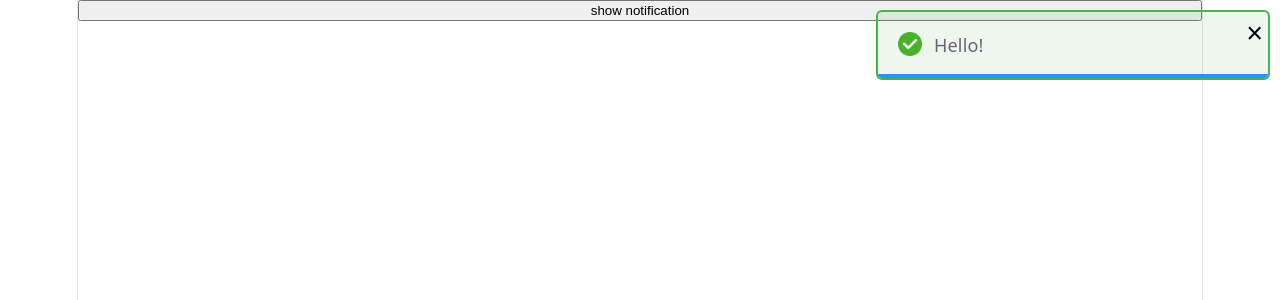
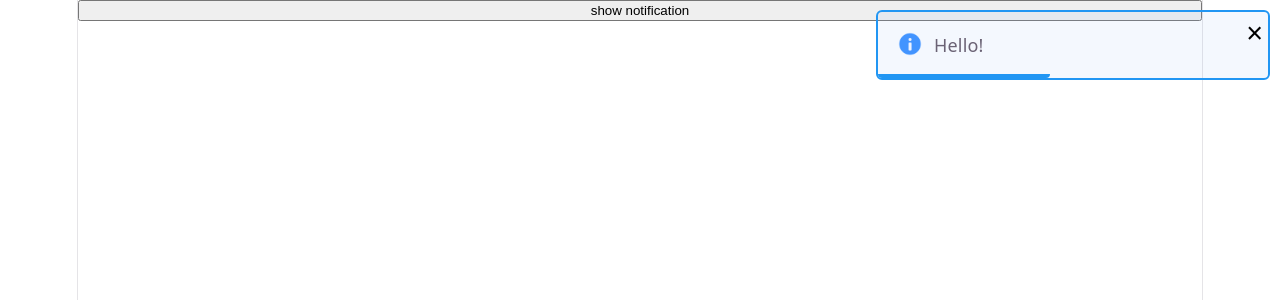
Before and after one commit to kiran-kharsel/toast-notification, a React (Vite) app: page / in a window 1280 px wide. Both pictures are taken after a click on the button "show notification". Shown: the top 300 px of the page. Built offline with nearby package versions, Linux system fonts and the light colour scheme.

Commit message:
feat: update progressbar

```diff
--- a/src/App.jsx
+++ b/src/App.jsx
@@ -7,12 +7,12 @@ import toastService from './toast-notification/ToastService'
 function App() {
   const [showToast, setShowToast] = useState(false)
 
-  const addNotification = useNotification()
+  //const addNotification = useNotification()
 
   function handleClick(){
     //setShowToast(!showToast)
     //addNotification({title:'first notification'})
-    toastService.sendToast({ title: "Hello!", type: "success" });
+    toastService.sendToast({ title: "Hello!", type: "info" });
   }
 
   return (
--- a/src/toast-notification/ToastNotification.jsx
+++ b/src/toast-notification/ToastNotification.jsx
@@ -13,7 +13,17 @@ const NotificationTypes = {
 }
 
 function ToastNotification(props) {
-    const {id = '',title='', desc='', onRemove, cta ='', type = 'info', position='top-right', exiting,updateToast = ()=>{}} = props;
+    const {
+        id = '',
+        title='',
+        desc='',
+        onRemove,
+        cta ='',
+        type = 'info',
+        position='top-right',
+        exiting,updateToast = ()=>{},
+        progress = 100,
+    } = props;
 
 
     function handleRemove(){
@@ -42,7 +52,9 @@ function ToastNotification(props) {
             </div>
             {!!cta && <div className="toast-cta">{cta}</div>}
         </div>
-        <div className="toast-progress"></div>
+        <div
+        style={{width: `${progress}%`}}
+        className="toast-progress"></div>
     </div>
   )
 }
--- a/src/toast-notification/ToastProvider.jsx
+++ b/src/toast-notification/ToastProvider.jsx
@@ -16,6 +16,33 @@ function ToastProvider({children}){
 
     useEffect(()=>{
         toastService.registerNotification(addNotification)
+    }, [])
+
+    //todo: stop if toasts is empty
+    useEffect(()=>{
+        const id = setInterval(()=>{
+            setToasts((prev)=>{
+                return prev.map((toast) => {
+                    const currentProgress = toast.progress // 100
+                    const currentDuration = toast.duration // 5000
+                    const hundredthPart = currentDuration / 100; // 50
+                    const percentToReduce = 100 / hundredthPart; // 100/50 = 2
+
+                    //toast.progress = currentProgress - percentToReduce; // 100 - 2 = 98
+
+                    if(toast.progress <= 0){
+                        return null
+                    }
+
+                    return {...toast, progress: currentProgress - percentToReduce};
+                }).filter(Boolean)
+            })
+
+        }, 100)
+
+        return ()=>{
+            return clearInterval(id)
+        }
     }, [])
 
     const onRemove = (id) => {
@@ -39,7 +66,7 @@ function ToastProvider({children}){
         const id = Date.now()
 
         setToasts((prev) => {
-            return [{...obj, id}, ...prev]
+            return [{...obj, id, duration: 5000, progress: 100}, ...prev]
         })
     }, []);
 
```
